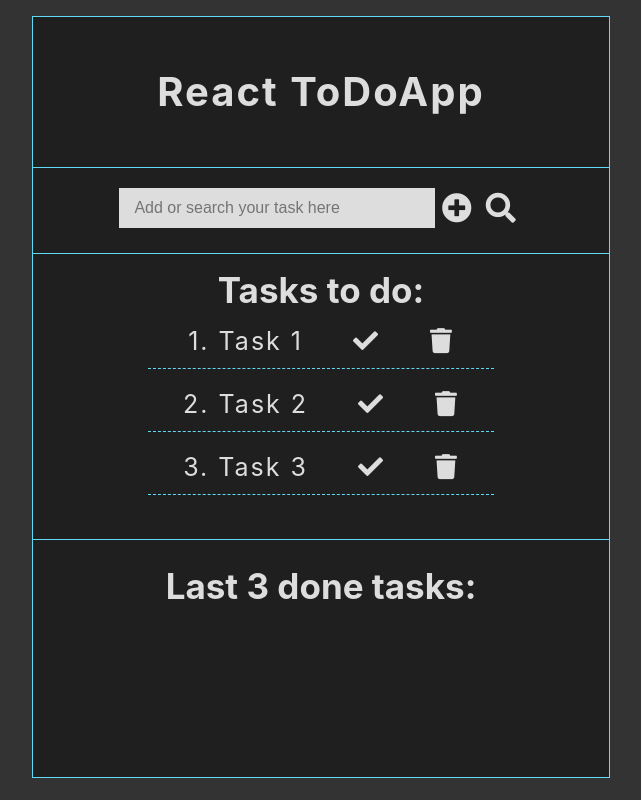
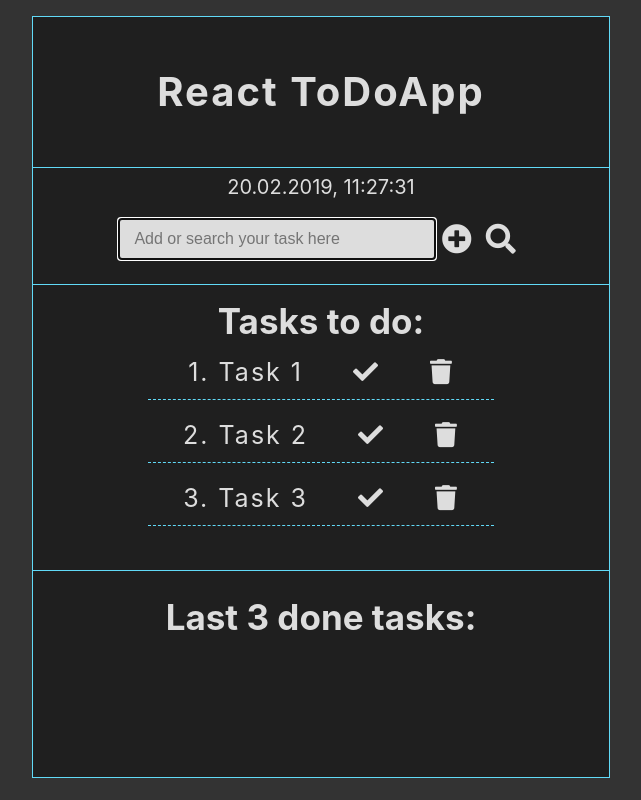
Before and after one commit to mjesiolowski/React-ToDoApp, a React (Create React App) app: page / in a window 1280 px wide. Shown: the whole page, without its empty margins (319-960 px from the left). Built offline with nearby package versions, Linux system fonts and the light colour scheme.

Commit message:
autoFocusadded, date paragraph added

```diff
--- a/package.json
+++ b/package.json
@@ -5,6 +5,7 @@
   "private": true,
   "dependencies": {
     "gh-pages": "^2.0.1",
+    "moment": "^2.24.0",
     "react": "^16.8.2",
     "react-dom": "^16.8.2",
     "react-scripts": "2.1.5"
--- a/src/components/Header.js
+++ b/src/components/Header.js
@@ -1,14 +1,28 @@
 import React from 'react';
+import moment from 'moment'
 
 
-const Header = props => {
-   const { value, input, add, submit, alert, search, duplicate } = props
-   return (
-      <>
+class Header extends React.Component {
+   state = {
+      time: null
+   }
+
+   componentDidMount() {
+      setInterval(() => {
+         this.setState({
+            time: moment().format('DD.MM.YYYY, HH:mm:ss')
+         })
+      }, 1000)
+   }
+
+   render() {
+      const { value, input, add, submit, alert, search, duplicate } = this.props
+      return (<>
          <h1 className="header header__title">React ToDoApp</h1>
+         <p className="header header__time">{this.state.time}</p>
 
          <form className="header header__form" onSubmit={submit}>
-            <input className="header header__input" type="text" placeholder="Add or search your task here" value={value} onChange={input} />
+            <input className="header header__input" type="text" placeholder="Add or search your task here" value={value} onChange={input} autoFocus />
 
             <i className="fas fa-plus-circle header header__icon" onClick={add}></i>
             <i className="fas fa-search header header__icon" onClick={search}></i>
@@ -18,9 +32,9 @@ const Header = props => {
          {duplicate && <p className="header header__warning-info">Task already on the list!</p>}
 
 
-      </>
-
-   );
+      </>);
+   }
 }
 
+
 export default Header;
--- a/src/components/TasksList.js
+++ b/src/components/TasksList.js
@@ -43,7 +43,7 @@ const TasksList = props => {
                         <ul className="tasksToDo__list">{active}</ul>
                      </>
                      :
-                     <h2 className="searchedTasks__title">No tasks on your list!</h2>)
+                     <h2 className="searchedTasks__title">No tasks on yourgit list!</h2>)
                   :
                   <>
                      <h2 className="searchedTasks__title">Search results:</h2>
--- a/src/styles/Header.css
+++ b/src/styles/Header.css
@@ -7,6 +7,11 @@
    font-size: 4rem;
    letter-spacing: .2rem;
    line-height: 15rem;
+}
+
+.header__time {
+   margin: .7rem;
+   font-size: 20px;
 }
 
 .header__form {
--- a/src/styles/TasksToDo.css
+++ b/src/styles/TasksToDo.css
@@ -21,6 +21,11 @@
    border-bottom: 1px dashed #61DAF7;
    font-size: 2.5rem;
    letter-spacing: .2rem;
+   transition: .2s;
+}
+
+.tasksToDo__item:hover {
+   color: #61DAF7;
 }
 
 .tasksToDo__icon {
@@ -30,7 +35,6 @@
 }
 
 .tasksToDo__icon:hover {
-   color: #61DAF7;
    transform: scale(1.2)
 }
 
```
Also changed, not shown: 1 other file (tests, documents, lock files or other folders).
